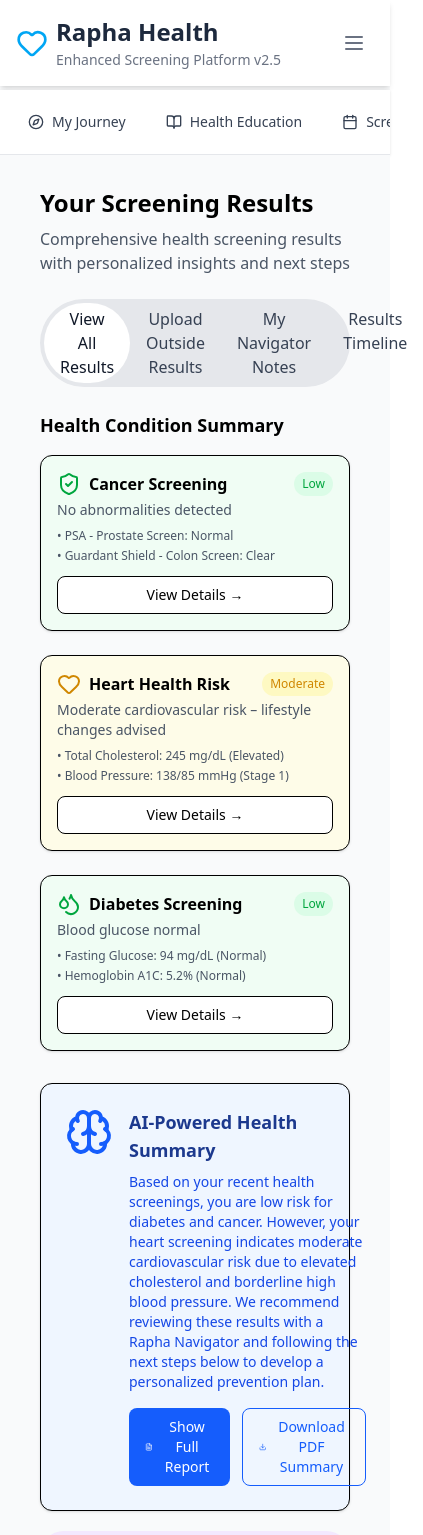
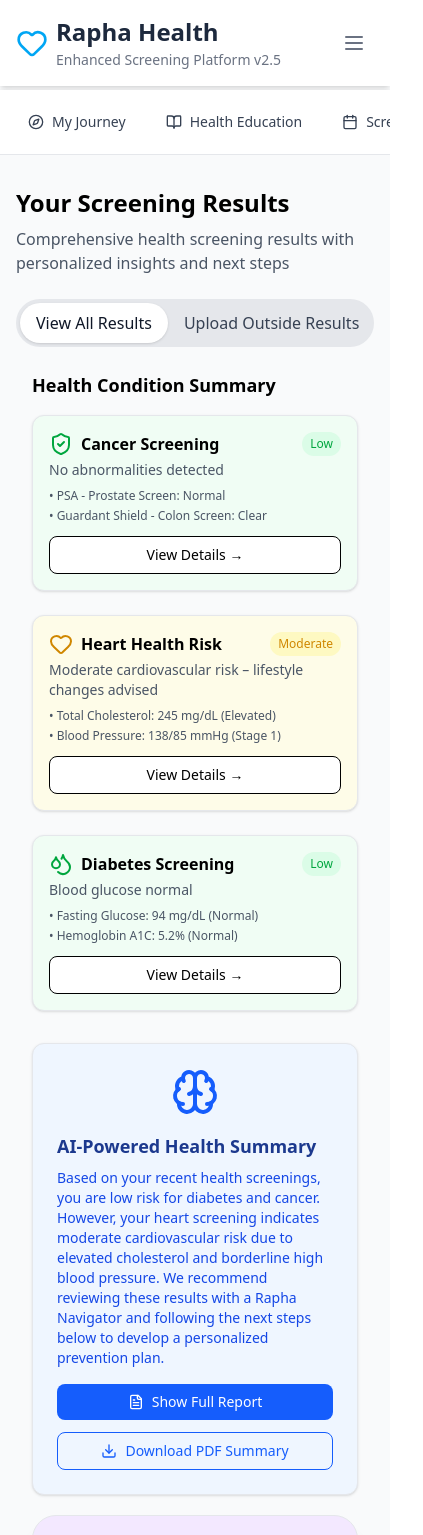
Before and after one commit to infoziantappwrite/my-rapha-health-app, a React (Vite) app: page /results in a window 390 px wide. Shown: the top 1535 px of the page, 423 px wide, since content can reach past the window. Built offline with nearby package versions, Linux system fonts and the light colour scheme.

Commit message:
responsive  changed

```diff
--- a/src/pages/Employee_Portal/MyResult.jsx
+++ b/src/pages/Employee_Portal/MyResult.jsx
@@ -23,14 +23,14 @@
       case "My Navigator Notes":
         return <MyNavigator />;
       case "Results Timeline":
-        return <ResultsTimeline />
+        return <ResultsTimeline />;
       default:
         return null;
     }
   };
 
   return (
-    <div className="min-h-screen bg-gray-50 px-10 py-8">
+    <div className="min-h-screen bg-gray-50 px-4 sm:px-10 py-8">
       {/* Title */}
       <h1 className="text-2xl font-bold mb-2">Your Screening Results</h1>
       <p className="text-gray-600 mb-6">
@@ -38,14 +38,14 @@
       </p>
 
       {/* Tabs */}
-      <div className="bg-gray-200 p-1 rounded-full flex w-full max-w-full mb-6">
-        {TABS.map((tab, index) => (
+      <div className="bg-gray-200 p-1 rounded-full flex w-full overflow-x-auto no-scrollbar mb-6">
+        {TABS.map((tab) => (
           <div
             key={tab}
             onClick={() => setActiveTab(tab)}
-            className={`cursor-pointer flex-1 text-center px-4 py-1 rounded-full font-medium transition ${
+            className={`cursor-pointer flex-1 min-w-max text-center px-4 py-2 rounded-full font-medium transition ${
               activeTab === tab
-                ? "bg-white text-gray-900"
+                ? "bg-white text-gray-900 shadow-sm"
                 : "text-gray-700 hover:bg-gray-100"
             }`}
           >
--- a/src/pages/Employee_Portal/components/MyResultCompoenent/HealthCard.jsx
+++ b/src/pages/Employee_Portal/components/MyResultCompoenent/HealthCard.jsx
@@ -4,13 +4,13 @@
 
 const HealthCard = () => {
     return (
-        <div>
+        <div className="px-4 sm:px-6">
 
             {/* Health Condition Summary */}
             <h2 className="text-lg font-semibold mb-4">Health Condition Summary</h2>
-            <div className="grid md:grid-cols-3 gap-6">
+            <div className="grid grid-cols-1 md:grid-cols-3 gap-6">
                 {/* Cancer Screening */}
-                <div className="border rounded-xl bg-green-50 py-4 px-4 shadow-sm">
+                <div className="border border-gray-200 rounded-xl bg-green-50 p-4 shadow-sm">
                     <div className="flex items-center justify-between">
                         <div className="flex items-center space-x-2">
                             <ShieldCheck className="text-green-600" />
@@ -31,7 +31,7 @@
                 </div>
 
                 {/* Heart Health Risk */}
-                <div className="border rounded-xl bg-yellow-50 py-4 px-4 shadow-sm">
+                <div className="border border-gray-200 rounded-xl bg-yellow-50 p-4 shadow-sm">
                     <div className="flex items-center justify-between">
                         <div className="flex items-center space-x-2">
                             <Heart className="text-yellow-600" />
@@ -54,7 +54,7 @@
                 </div>
 
                 {/* Diabetes Screening */}
-                <div className="border rounded-xl bg-green-50 py-4 px-4 shadow-sm">
+                <div className="border border-gray-200 rounded-xl bg-green-50 p-4 shadow-sm">
                     <div className="flex items-center justify-between">
                         <div className="flex items-center space-x-2">
                             <Droplets className="text-green-600" />
@@ -76,9 +76,9 @@
             </div>
 
             {/* AI Powered Health Summary */}
-            <div className="mt-8 p-6 bg-blue-50 rounded-xl border shadow-sm flex space-x-4">
+            <div className="border border-gray-200 mt-8 p-6 bg-blue-50 rounded-xl shadow-sm flex flex-col sm:flex-row sm:space-x-4">
                 {/* Icon on the left */}
-                <div className="flex-shrink-0">
+                <div className="flex-shrink-0 flex justify-center sm:block mb-4 sm:mb-0">
                     <Brain className="text-blue-600 w-12 h-12" />
                 </div>
 
@@ -92,12 +92,12 @@
                         However, your heart screening indicates moderate cardiovascular risk due to elevated cholesterol and borderline high blood pressure.
                         We recommend reviewing these results with a Rapha Navigator and following the next steps below to develop a personalized prevention plan.
                     </p>
-                    <div className="flex space-x-3">
-                        <button className="flex items-center bg-blue-600 text-white px-4 py-2 rounded-lg text-sm hover:bg-blue-700">
+                    <div className="flex flex-col sm:flex-row gap-3">
+                        <button className="flex items-center justify-center bg-blue-600 text-white px-4 py-2 rounded-lg text-sm hover:bg-blue-700 w-full sm:w-auto">
                             <FileText className="w-4 h-4 mr-2" />
                             Show Full Report
                         </button>
-                        <button className="flex items-center border border-blue-600 text-blue-600 px-4 py-2 rounded-lg text-sm hover:text-black hover:border-black hover:bg-gray-50">
+                        <button className="flex items-center justify-center border border-blue-600 text-blue-600 px-4 py-2 rounded-lg text-sm hover:text-black hover:border-black hover:bg-gray-50 w-full sm:w-auto">
                             <Download className="w-4 h-4 mr-2" />
                             Download PDF Summary
                         </button>
@@ -105,20 +105,18 @@
                 </div>
             </div>
 
-
-
-          {/* Inner White Box */}
-  <div className="bg-purple-100 rounded-3xl shadow-xl overflow-hidden p-8 mt-5">
+            {/* Next Steps */}
+            <div className="border border-gray-200 bg-purple-100 rounded-3xl shadow-xl overflow-hidden p-6 sm:p-8 mt-5">
                 <div className="text-center mb-8">
-      <h2 className="text-3xl font-bold text-purple-800">Next Steps</h2>
-      <p className="text-lg text-purple-500 mt-2">
+                    <h2 className="text-2xl sm:text-3xl font-bold text-purple-800">Next Steps</h2>
+                    <p className="text-base sm:text-lg text-purple-500 mt-2">
                         Take action on your results with expert guidance
                     </p>
                 </div>
 
                 <div className="grid grid-cols-1 md:grid-cols-2 gap-6 mb-8">
                     {/* Navigator Assigned Card */}
-      <div className="bg-purple-50 rounded-2xl p-6 text-center flex flex-col items-center justify-center border border-purple-200">
+                    <div className="bg-white rounded-2xl p-6 text-center flex flex-col items-center justify-center border border-purple-200">
                         <div className="bg-purple-100 p-3 rounded-full mb-4">
                             <Stethoscope className="text-purple-600 w-8 h-8" />
                         </div>
@@ -129,7 +127,7 @@
                     </div>
 
                     {/* Next Screening Due Card */}
-      <div className="bg-purple-50 rounded-2xl p-6 text-center flex flex-col items-center justify-center border border-purple-50">
+                    <div className="bg-white rounded-2xl p-6 text-center flex flex-col items-center justify-center border border-purple-200">
                         <div className="bg-purple-100 p-3 rounded-full mb-4">
                             <CalendarDays className="text-purple-600 w-8 h-8" />
                         </div>
@@ -142,27 +140,27 @@
 
                 {/* Action Buttons */}
                 <div className="flex flex-col sm:flex-row justify-center space-y-4 sm:space-y-0 sm:space-x-4 mb-8">
-      <button className="flex items-center justify-center bg-purple-600 text-white font-medium py-3 px-6 rounded-lg shadow-md hover:bg-purple-700 transition-colors duration-200">
+                    <button className="flex items-center justify-center bg-purple-600 text-white font-medium py-3 px-6 rounded-lg shadow-md hover:bg-purple-700 transition-colors duration-200 w-full sm:w-auto">
                         <MessageCircleCode className="w-5 h-5 mr-2" />
                         Review With Navigator
                     </button>
-      <button className="flex items-center justify-center bg-white text-purple-600 font-medium py-3 px-6 rounded-lg border border-purple-600 hover:bg-gray-100 transition-colors duration-200">
+                    <button className="flex items-center justify-center bg-white text-purple-600 font-medium py-3 px-6 rounded-lg border border-purple-600 hover:bg-gray-100 transition-colors duration-200 w-full sm:w-auto">
                         <MessageCircle className="w-5 h-5 mr-2" />
                         Message Navigator
                     </button>
                 </div>
 
                 {/* Footer */}
-    <div className="flex flex-wrap justify-center items-center gap-4 text-xs text-gray-500 text-center">
-      <span className="flex items-center">
+                <div className="flex flex-col sm:flex-row flex-wrap justify-center items-center gap-4 text-xs text-gray-500 text-center">
+                    <span className="flex items-center justify-center">
                         <span className="bg-gray-200 rounded-full px-2 py-1 text-gray-700 mr-2">🔒</span>
                         HIPAA-compliant secure messaging
                     </span>
-      <span className="flex items-center">
+                    <span className="flex items-center justify-center">
                         <span className="text-red-500 text-base mr-2">⚡</span>
                         Same-day response guarantee
                     </span>
-      <span className="flex items-center">
+                    <span className="flex items-center justify-center">
                         <span className="text-green-500 text-base mr-2">📱</span>
                         Available 24/7
                     </span>
```
Lines whose indentation alone changed are shown as unchanged.
